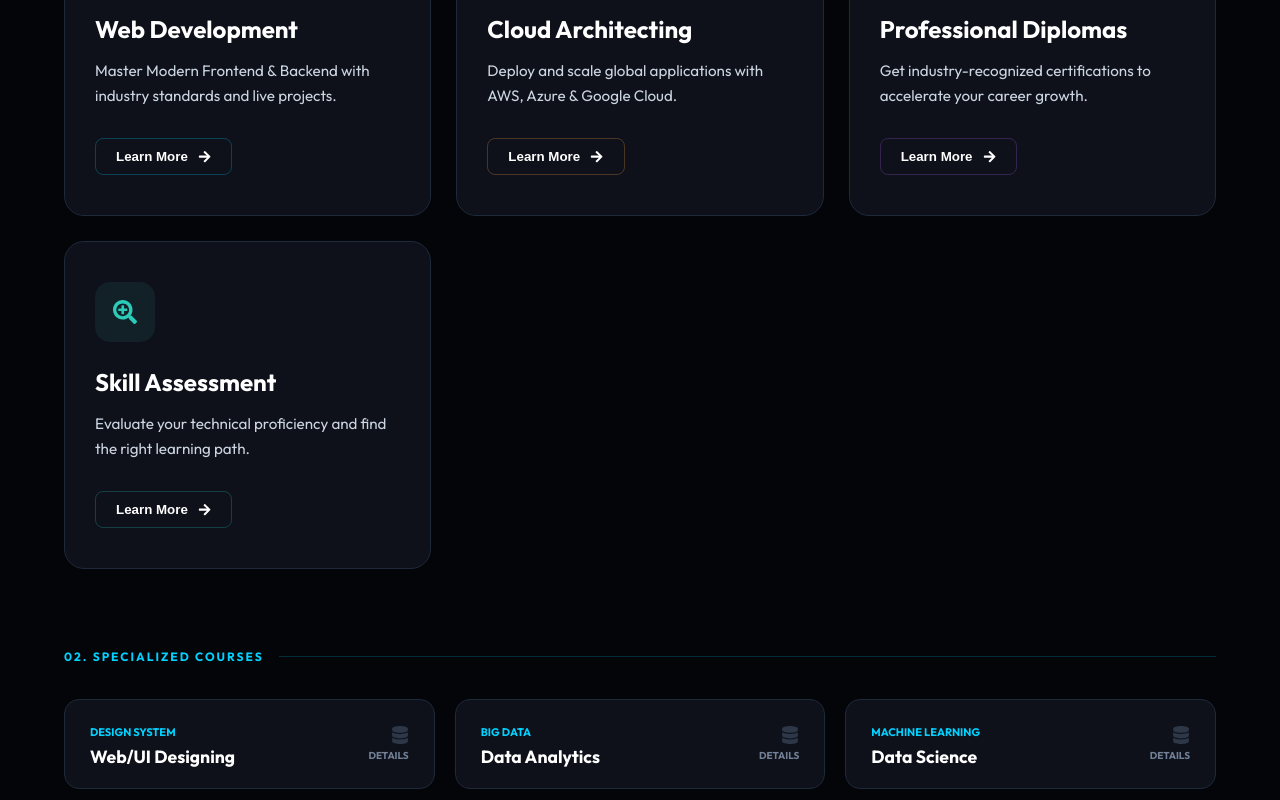
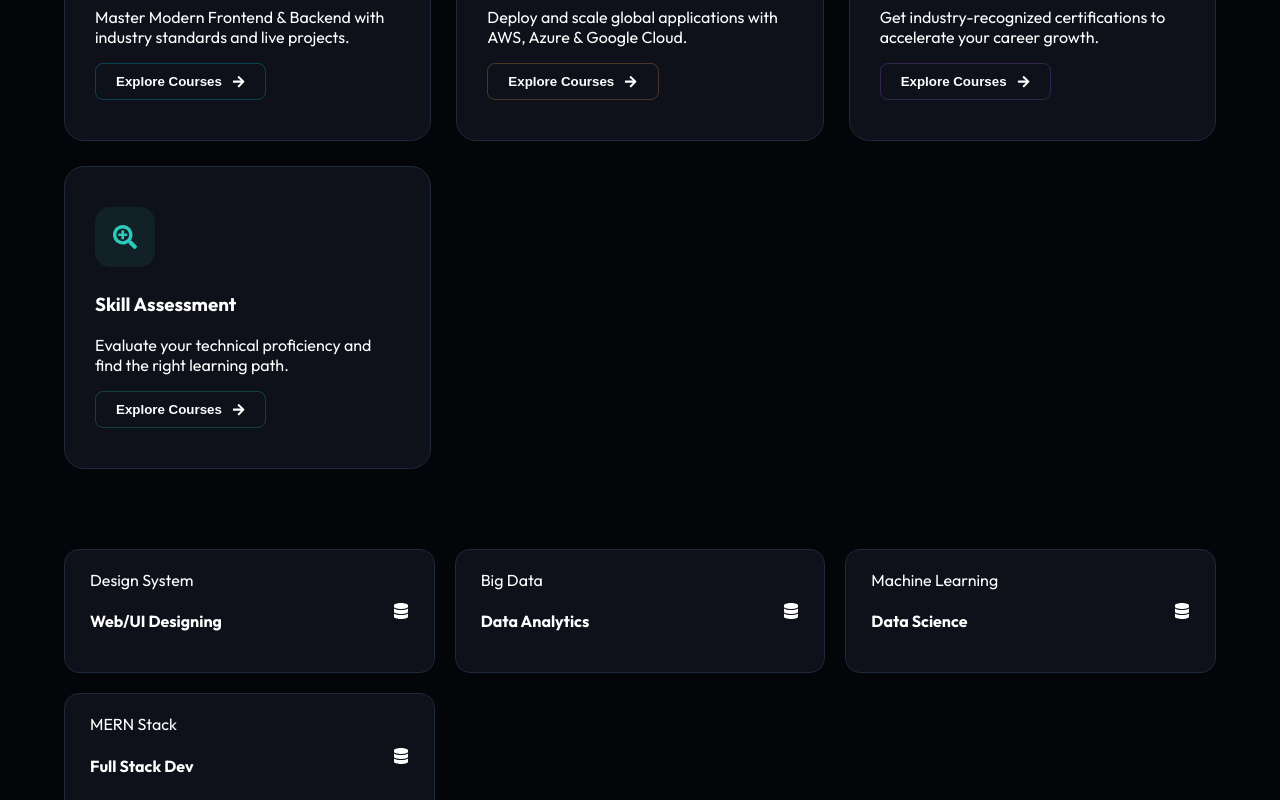
Before and after one commit to developerinfolexus/Upskill, a React (Vite) app: page /Learning-hub in a window 1280 px wide. Shown: the part 520-1320 px from the top of the page. Built offline with nearby package versions, Linux system fonts and the light colour scheme.

Commit message:
Course Updated

```diff
--- a/package.json
+++ b/package.json
@@ -15,7 +15,8 @@
     "react": "^18.3.1",
     "react-dom": "^18.3.1",
     "react-icons": "^5.5.0",
-    "react-router-dom": "^7.13.0"
+    "react-router-dom": "^7.13.0",
+    "react-scroll": "^1.9.3"
   },
   "devDependencies": {
     "@eslint/js": "^9.39.1",
--- a/src/App.jsx
+++ b/src/App.jsx
@@ -44,14 +44,10 @@ export default function App() {
         <Route path="/Course" element={<Course />} />
         <Route path="/Career" element={<Career />} />
 
-
-        {/* Requirements Fix: Coursesection-ku thani Route add pannirukaen.
-            Course component-la irukura 'Get Started' click panna inga varum. */}
         <Route path="/coursesection" element={<Coursesection />} />
-        <Route path="/learning-hub" element={<LearningHub />} />
+        <Route path="/Learning-hub" element={<LearningHub />} />
 
       </Routes>
-
       <Footer />
     </Router>
   );
--- a/src/Components/Coursesection.jsx
+++ b/src/Components/Coursesection.jsx
@@ -15,7 +15,7 @@ const CoursesSection = () => {
       title: "Frontend Development",
       tech: "React • Next.js • Tailwind CSS • TypeScript",
       highlight: "Crafting Pixel-Perfect Interfaces",
-      img: "/Mern.png", // Public folder path
+      img: "/Frontend.jpg", // Public folder path
       desc: "Master modern UI development with React. Build blazing-fast, responsive, and high-performance web applications using industry-standard tools and best practices. Focus on state management, hooks, and seamless user interactions.",
     },
     {
@@ -57,12 +57,12 @@ const CoursesSection = () => {
       highlight: "Native Experience on All Platforms",
       desc: "Bridge the gap between iOS and Android. Build high-performance cross-platform mobile apps using a single codebase. Learn mobile-first design, push notifications, and local storage for a seamless mobile experience.",
       // Inga thaan update pannirukken:
-      img: "/mobileapp.png",
+      img: "/Mobileapp.png",
     },
   ];
 
   return (
-    <section className="courses-section">
+<section id="coursesection" className="courses-section">
       <div className="bg-blur-effect"></div>
       <div className="container">
         <header className="courses-header">
--- a/src/Components/LearningHub.jsx
+++ b/src/Components/LearningHub.jsx
@@ -1,13 +1,23 @@
 import React from 'react';
 import { motion } from 'framer-motion';
-import { FaCode, FaCloud, FaUserTie, FaSearchPlus, FaDatabase, FaArrowRight } from 'react-icons/fa';
+import {
+  FaCode,
+  FaCloud,
+  FaUserTie,
+  FaSearchPlus,
+  FaDatabase,
+  FaArrowRight
+} from 'react-icons/fa';
+import { useNavigate } from 'react-router-dom';
 import './LearningHub.css';
 
 const LearningHub = () => {
+  const navigate = useNavigate();
+
   const learningPaths = [
     { title: "Web Development", icon: <FaCode />, color: "#00d2ff", desc: "Master Modern Frontend & Backend with industry standards and live projects." },
     { title: "Cloud Architecting", icon: <FaCloud />, color: "#ff9f43", desc: "Deploy and scale global applications with AWS, Azure & Google Cloud." },
-    { title: "Professional Diplomas", icon: <FaUserTie />, color: "#a55eea", desc: "Get industry-recognized certifications to accelerate your career growth." },
+    { title: "Soft Skills", icon: <FaUserTie />, color: "#a55eea", desc: "Get industry-recognized certifications to accelerate your career growth." },
     { title: "Skill Assessment", icon: <FaSearchPlus />, color: "#2bcbba", desc: "Evaluate your technical proficiency and find the right learning path." }
   ];
 
@@ -21,79 +31,62 @@ const LearningHub = () => {
   return (
     <section className="learning-hub-section">
       <div className="hub-container">
-        {/* Header Section */}
+
+        {/* Header */}
         <div className="hub-header">
-          <motion.span
-            className="section-tag"
-            initial={{ opacity: 0 }}
-            whileInView={{ opacity: 1 }}
-          >
+          <motion.span className="section-tag" initial={{ opacity: 0 }} whileInView={{ opacity: 1 }}>
             LEARNING ECOSYSTEM
           </motion.span>
-          <motion.h2
-            initial={{ opacity: 0, y: 20 }}
-            whileInView={{ opacity: 1, y: 0 }}
-            transition={{ duration: 0.5 }}
-          >
+
+          <motion.h2 initial={{ opacity: 0, y: 20 }} whileInView={{ opacity: 1, y: 0 }}>
             Explore Our <span className="highlight-text">Learning Hub</span>
           </motion.h2>
+
           <p className="header-subtitle">
             High-impact programs designed to transform beginners into industry-ready tech professionals.
           </p>
         </div>
 
-        {/* Section 1: Learning Paths */}
-        <div className="grid-label">
-          <span>01. PRIMARY PATHS</span>
-          <div className="label-line"></div>
-        </div>
-
+        {/* Learning Paths */}
         <div className="paths-grid">
           {learningPaths.map((path, index) => (
-            <motion.div
-              className="path-card"
-              key={index}
-              whileHover={{ y: -8 }}
-              initial={{ opacity: 0, y: 20 }}
-              whileInView={{ opacity: 1, y: 0 }}
-              transition={{ delay: index * 0.1 }}
-            >
-              <div className="path-icon" style={{ background: `${path.color}15`, color: path.color }}>
-                {path.icon}
+            <motion.div key={index} className="path-card" whileHover={{ y: -8 }}>
+              <div className="path-card-info">
+                <div
+                  className="path-icon"
+                  style={{ background: `${path.color}15`, color: path.color }}
+                >
+                  {path.icon}
+                </div>
+                <h3>{path.title}</h3>
+                <p>{path.desc}</p>
               </div>
-              <h3 className="path-title">{path.title}</h3>
-              <p className="path-desc">{path.desc}</p>
-              <button className="path-btn" style={{ borderColor: `${path.color}40` }}>
-                Learn More <FaArrowRight />
+
+              {/* ✅ ROUTE NAVIGATION */}
+              <button
+                className="path-btn"
+                style={{ borderColor: `${path.color}40` }}
+                onClick={() => navigate("/coursesection")}
+              >
+                Explore Courses <FaArrowRight />
               </button>
             </motion.div>
           ))}
         </div>
 
-        {/* Section 2: Top Courses */}
-        <div className="grid-label">
-          <span>02. SPECIALIZED COURSES</span>
-          <div className="label-line"></div>
-        </div>
-
+        {/* Top Courses */}
         <div className="courses-grid">
           {topCourses.map((course, index) => (
-            <motion.div
-              className="course-item"
-              key={index}
-              whileHover={{ x: 5 }}
-            >
+            <motion.div key={index} className="course-item">
               <div className="course-info">
-                <span className="course-cat">{course.category}</span>
-                <h4 className="course-name">{course.name}</h4>
+                <span>{course.category}</span>
+                <h4>{course.name}</h4>
               </div>
-              <div className="course-action">
-                <FaDatabase className="db-icon" />
-                <span className="view-text">DETAILS</span>
-              </div>
+              <FaDatabase />
             </motion.div>
           ))}
         </div>
+
       </div>
     </section>
   );
```
Also changed, not shown: public/Frontend.jpg (added), 1 other file (tests, documents, lock files or other folders).
